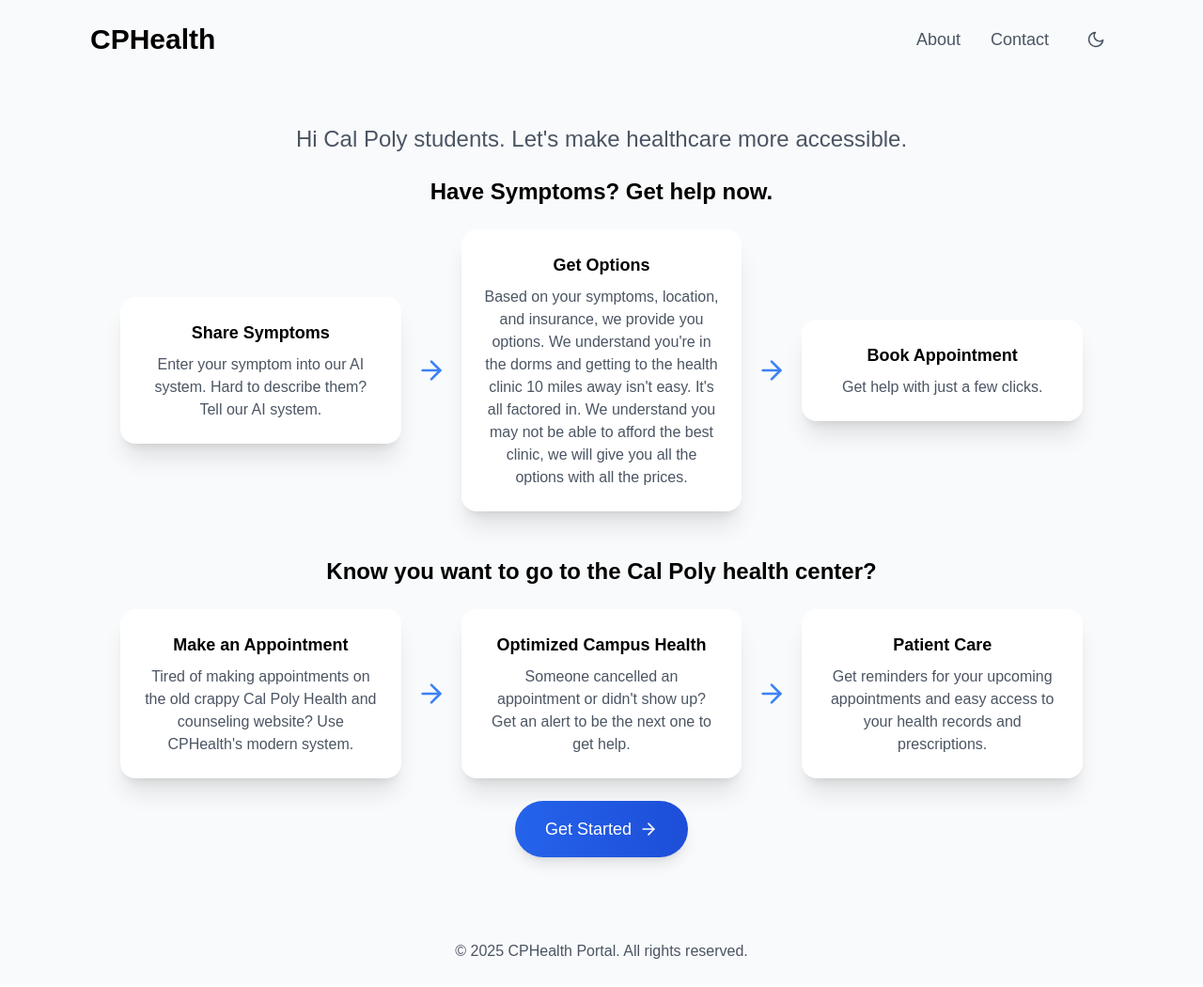
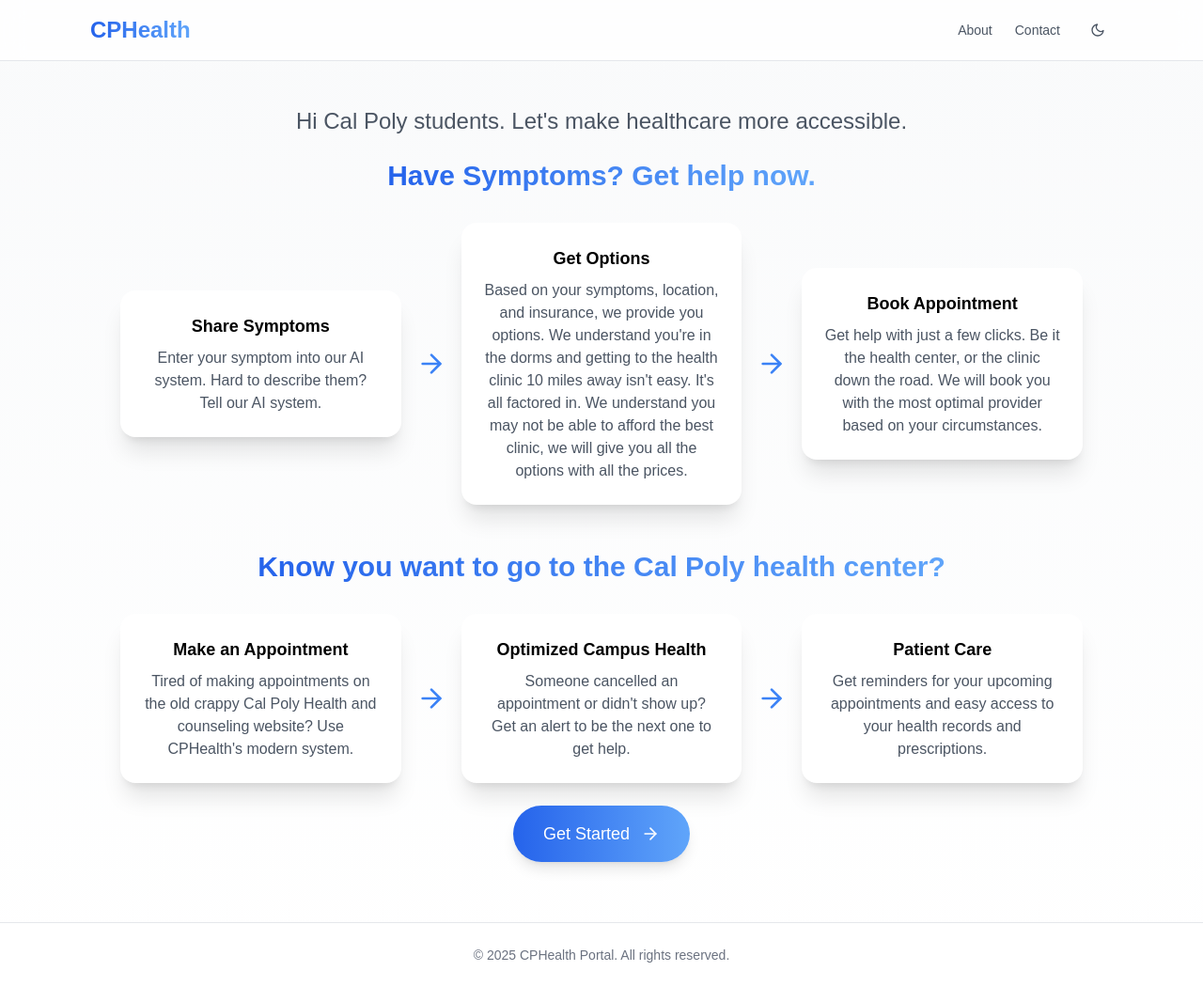
Before and after one commit to rishiguptagit/unihealth, a Next.js app: page / in a window 1280 px wide. Shown: the whole page at 94% size. Built offline with nearby package versions, Linux system fonts and the light colour scheme.

Commit message:
Optimized landing page

```diff
--- a/app/page.tsx
+++ b/app/page.tsx
@@ -5,40 +5,24 @@
 import { useTheme } from './components/ThemeProvider';
 import { motion } from 'framer-motion';
 
-  /**
-   * The home page of CPHealth.
-   *
-   * This page serves as the landing page for CPHealth. It displays a navigation bar at the top
-   * with links to the about and contact pages. Below the navigation bar is a hero section with
-   * a brief description of CPHealth and a call to action to sign up for the service. The hero
-   * section also includes a button to toggle the dark mode of the application.
-   *
-   * Below the hero section is a section that explains how CPHealth works. This section is divided
-   * into two columns: one for students and one for the CP Health Center. The student column
-   * explains how students can use CPHealth to find healthcare providers and book appointments.
-   * The CP Health Center column explains how the CP Health Center can use CPHealth to manage
-   * patient requests and schedule appointments.
-   *
-   * The page ends with a footer that displays the copyright information for CPHealth.
-   */
 export default function Home() {
   const { darkMode, toggleDarkMode } = useTheme();
 
   return (
-    <div className={`min-h-screen flex flex-col transition-colors duration-200 ${darkMode ? 'dark bg-gray-900' : 'bg-gray-50'}`}>
+    <div className={`min-h-screen flex flex-col transition-colors duration-200 ${darkMode ? 'dark bg-gradient-to-b from-gray-900 to-gray-800' : 'bg-gradient-to-b from-gray-50 to-white'}`}>
       {/* Navigation Bar */}
       <motion.nav
         initial={{ y: -20, opacity: 0 }}
         animate={{ y: 0, opacity: 1 }}
         transition={{ duration: 0.5 }}
-        className="bg-transparent py-6 w-full"
+        className="bg-white/80 dark:bg-gray-900/80 backdrop-blur-md py-4 w-full sticky top-0 z-50 border-b border-gray-200 dark:border-gray-800"
       >
-        <div className="flex justify-between items-center max-w-6xl mx-auto px-8">
+        <div className="flex justify-between items-center max-w-6xl mx-auto px-4 sm:px-6 lg:px-8">
           <motion.h1
             initial={{ opacity: 0, x: -20 }}
             animate={{ opacity: 1, x: 0 }}
             transition={{ duration: 0.5, delay: 0.2 }}
-            className="text-3xl font-bold text-black dark:text-white"
+            className="text-2xl font-bold bg-gradient-to-r from-blue-600 to-blue-400 dark:from-blue-400 dark:to-blue-300 text-transparent bg-clip-text"
           >
             CPHealth
           </motion.h1>
@@ -46,21 +30,21 @@
             initial={{ opacity: 0, x: 20 }}
             animate={{ opacity: 1, x: 0 }}
             transition={{ duration: 0.5, delay: 0.2 }}
-            className="flex items-center gap-8"
+            className="flex items-center gap-6"
           >
-            <Link href="/about" className="text-gray-600 dark:text-gray-300 hover:text-gray-900 dark:hover:text-white transition-colors duration-200 text-lg font-medium">
+            <Link href="/about" className="text-gray-600 dark:text-gray-300 hover:text-blue-600 dark:hover:text-blue-400 transition-colors duration-200 text-sm font-medium">
               About
             </Link>
-            <Link href="/contact" className="text-gray-600 dark:text-gray-300 hover:text-gray-900 dark:hover:text-white transition-colors duration-200 text-lg font-medium">
+            <Link href="/contact" className="text-gray-600 dark:text-gray-300 hover:text-blue-600 dark:hover:text-blue-400 transition-colors duration-200 text-sm font-medium">
               Contact
             </Link>
             <motion.button
               whileHover={{ scale: 1.1 }}
               whileTap={{ scale: 0.95 }}
               onClick={toggleDarkMode}
-              className="p-2 rounded-full text-gray-600 dark:text-gray-300 hover:bg-gray-200 dark:hover:bg-gray-800 transition-colors duration-200"
+              className="p-2 rounded-full text-gray-600 dark:text-gray-300 hover:text-blue-600 dark:hover:text-blue-400 transition-colors duration-200"
             >
-              {darkMode ? <FiSun className="w-5 h-5" /> : <FiMoon className="w-5 h-5" />}
+              {darkMode ? <FiSun className="w-4 h-4" /> : <FiMoon className="w-4 h-4" />}
             </motion.button>
           </motion.div>
         </div>
@@ -89,7 +73,7 @@
           </motion.p>
           <div className="space-y-12">
             <div className="flex flex-col items-center">
-              <h2 className="text-2xl font-bold text-black dark:text-white mb-6">Have Symptoms? Get help now.</h2>
+              <h3 className="text-2xl md:text-3xl font-bold bg-gradient-to-r from-blue-600 to-blue-400 dark:from-blue-400 dark:to-blue-300 text-transparent bg-clip-text mb-8">Have Symptoms? Get help now.</h3>
               <div className="flex flex-col md:flex-row items-center justify-center gap-4 w-full max-w-5xl">
                 <motion.div
                   whileHover={{ scale: 1.05 }}
@@ -121,13 +105,13 @@
                   className="bg-white dark:bg-gray-800 p-6 rounded-2xl shadow-xl transition-all duration-200 flex-1"
                 >
                   <h3 className="text-lg font-semibold mb-2 text-black dark:text-white">Book Appointment</h3>
-                  <p className="text-gray-600 dark:text-gray-300">Get help with just a few clicks. </p>
+                  <p className="text-gray-600 dark:text-gray-300">Get help with just a few clicks. Be it the health center, or the clinic down the road. We will book you with the most optimal provider based on your circumstances. </p>
                 </motion.div>
               </div>
             </div>
 
             <div className="flex flex-col items-center">
-              <h2 className="text-2xl font-bold text-black dark:text-white mb-6">Know you want to go to the Cal Poly health center?</h2>
+              <h3 className="text-2xl md:text-3xl font-bold bg-gradient-to-r from-blue-600 to-blue-400 dark:from-blue-400 dark:to-blue-300 text-transparent bg-clip-text mb-8">Know you want to go to the Cal Poly health center?</h3>
               <div className="flex flex-col md:flex-row items-center justify-center gap-4 w-full max-w-5xl">
                 <motion.div
                   whileHover={{ scale: 1.05 }}
@@ -166,13 +150,13 @@
           </div>
 
           <motion.button
-            whileHover={{ scale: 1.05 }}
+            whileHover={{ scale: 1.05, boxShadow: '0 20px 25px -5px rgba(0, 0, 0, 0.1), 0 10px 10px -5px rgba(0, 0, 0, 0.04)' }}
             whileTap={{ scale: 0.95 }}
             initial={{ opacity: 0, y: 20 }}
             animate={{ opacity: 1, y: 0 }}
             transition={{ duration: 0.7, delay: 0.8 }}
             onClick={() => window.open('https://forms.gle/gZzn7yWxeodzQtFy7', '_blank')}
-            className="mt-12 inline-flex items-center space-x-2 bg-gradient-to-r from-blue-600 to-blue-700 dark:from-blue-500 dark:to-blue-600 text-white px-8 py-4 rounded-full text-lg font-medium hover:from-blue-700 hover:to-blue-800 dark:hover:from-blue-600 dark:hover:to-blue-700 transition-all duration-200 shadow-lg hover:shadow-xl group"
+            className="mt-16 inline-flex items-center space-x-3 bg-gradient-to-r from-blue-600 to-blue-400 dark:from-blue-500 dark:to-blue-400 text-white px-8 py-4 rounded-full text-lg font-medium transition-all duration-200 shadow-lg group relative overflow-hidden"
           >
             <span>Get Started</span>
             <FiArrowRight className="w-5 h-5 group-hover:transform group-hover:translate-x-1 transition-transform" />
@@ -181,9 +165,9 @@
       </motion.main>
 
       {/* Footer */}
-      <footer className="w-full py-6 mt-auto bg-transparent">
-        <div className="max-w-6xl mx-auto px-8 text-center text-gray-600 dark:text-gray-400">
-          <p>&copy; 2025 CPHealth Portal. All rights reserved.</p>
+      <footer className="w-full py-6 mt-auto border-t border-gray-200 dark:border-gray-800 bg-white/50 dark:bg-gray-900/50 backdrop-blur-sm">
+        <div className="max-w-6xl mx-auto px-4 sm:px-6 lg:px-8 text-center">
+          <p className="text-sm text-gray-500 dark:text-gray-400">&copy; 2025 CPHealth Portal. All rights reserved.</p>
         </div>
       </footer>
     </div>
```
